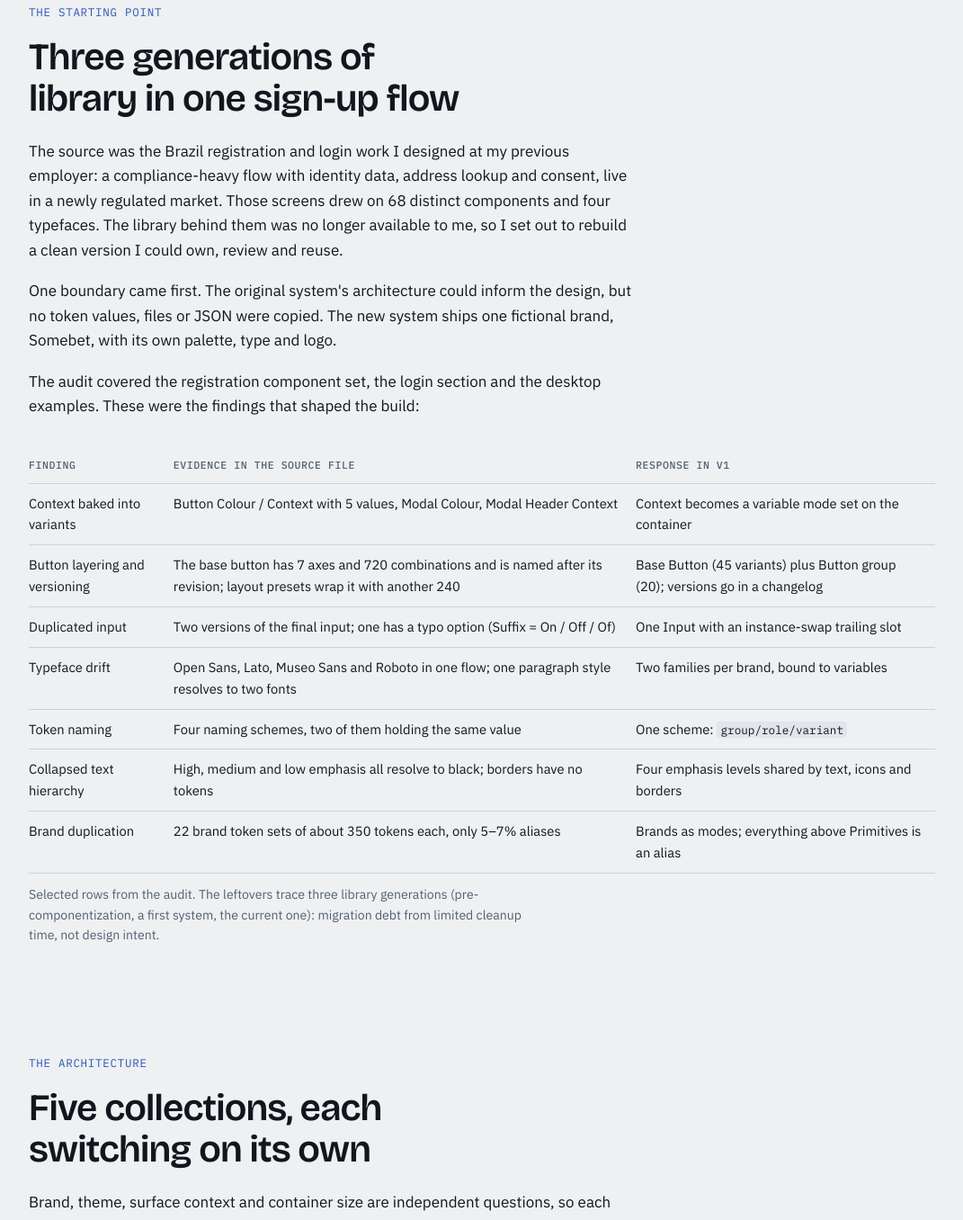
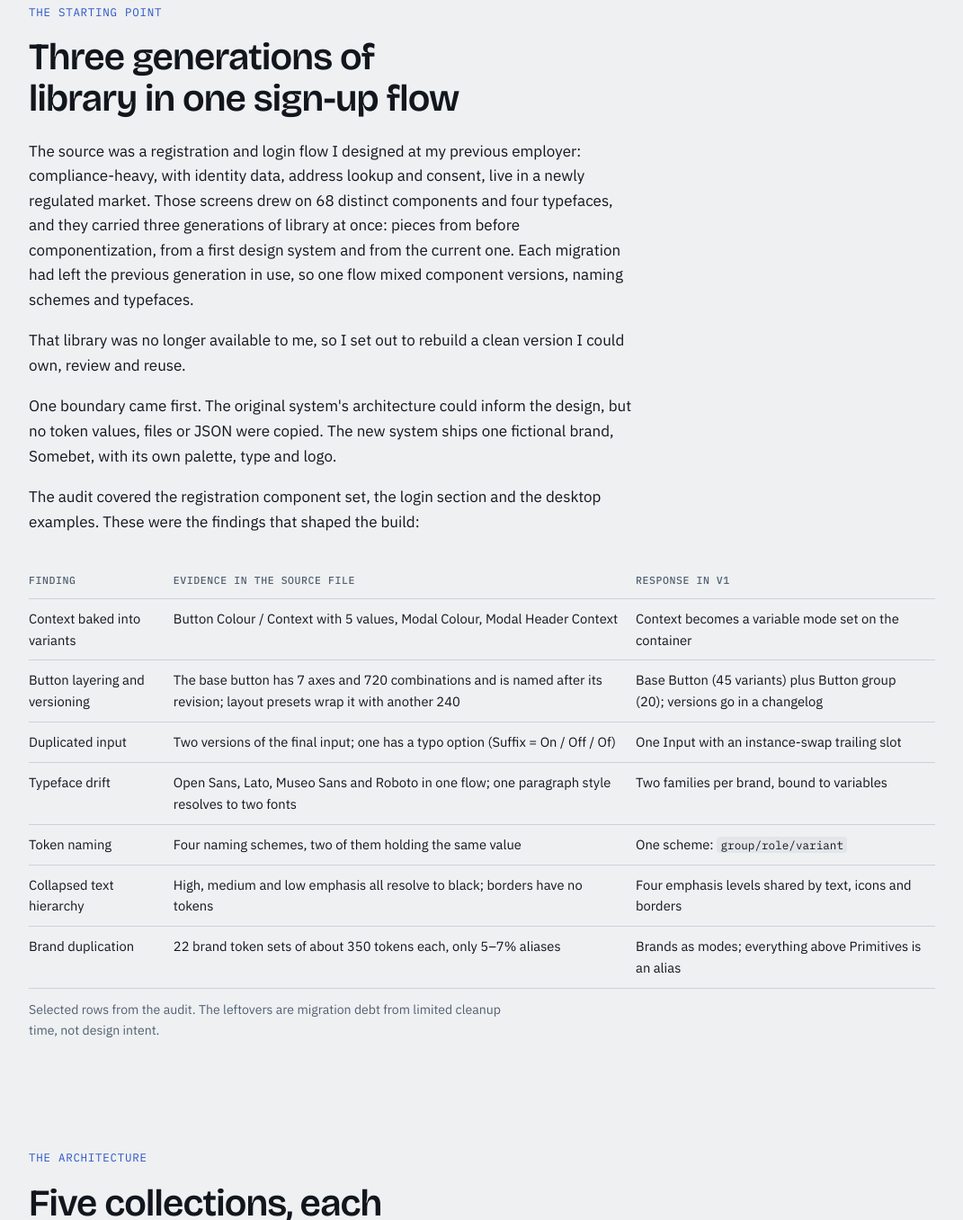
Before and after one commit to istvanpukli/somebet-ds, a plain HTML site: page index.html in a window 1280 px wide. Shown: the part 2132-3488 px from the top of the page at 90% size, without its empty margins (104-1175 px from the left). Drawn offline with nearby package versions, Linux system fonts and the light colour scheme.

Commit message:
Case study: drop the market name, explain the three library generations up front
Co-Authored-By: Claude Opus 5.5 <noreply@anthropic.com>
Claude-Session: https://claude.ai/code/session_01EQksV3Jgt5Yu3jbwfhxrGh

```diff
--- a/index.html
+++ b/index.html
@@ -288,7 +288,8 @@ footer{border-top:1px solid var(--line);padding-block:36px 64px;display:flex;fle
   <div class="prose">
     <p class="lede-num">The starting point</p>
     <h2 id="c1">Three generations of library in one sign-up flow</h2>
-    <p>The source was the Brazil registration and login work I designed at my previous employer: a compliance-heavy flow with identity data, address lookup and consent, live in a newly regulated market. Those screens drew on 68 distinct components and four typefaces. The library behind them was no longer available to me, so I set out to rebuild a clean version I could own, review and reuse.</p>
+    <p>The source was a registration and login flow I designed at my previous employer: compliance-heavy, with identity data, address lookup and consent, live in a newly regulated market. Those screens drew on 68 distinct components and four typefaces, and they carried three generations of library at once: pieces from before componentization, from a first design system and from the current one. Each migration had left the previous generation in use, so one flow mixed component versions, naming schemes and typefaces.</p>
+    <p>That library was no longer available to me, so I set out to rebuild a clean version I could own, review and reuse.</p>
     <p>One boundary came first. The original system's architecture could inform the design, but no token values, files or JSON were copied. The new system ships one fictional brand, Somebet, with its own palette, type and logo.</p>
     <p>The audit covered the registration component set, the login section and the desktop examples. These were the findings that shaped the build:</p>
   </div>
@@ -305,7 +306,7 @@ footer{border-top:1px solid var(--line);padding-block:36px 64px;display:flex;fle
         <tr><td>Brand duplication</td><td>22 brand token sets of about 350 tokens each, only 5–7% aliases</td><td>Brands as modes; everything above Primitives is an alias</td></tr>
       </tbody>
     </table>
-    <figcaption>Selected rows from the audit. The leftovers trace three library generations (pre-componentization, a first system, the current one): migration debt from limited cleanup time, not design intent.</figcaption>
+    <figcaption>Selected rows from the audit. The leftovers are migration debt from limited cleanup time, not design intent.</figcaption>
   </figure>
 </section>
 
```
